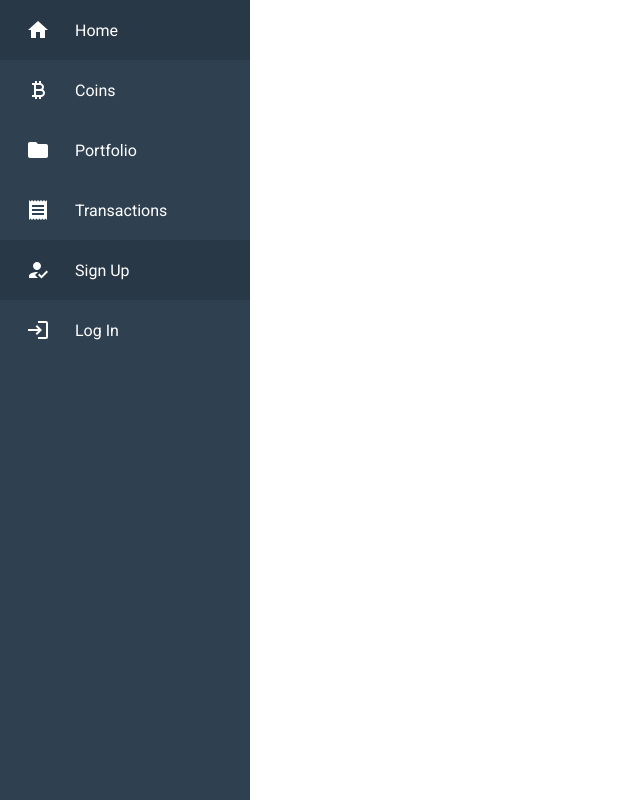
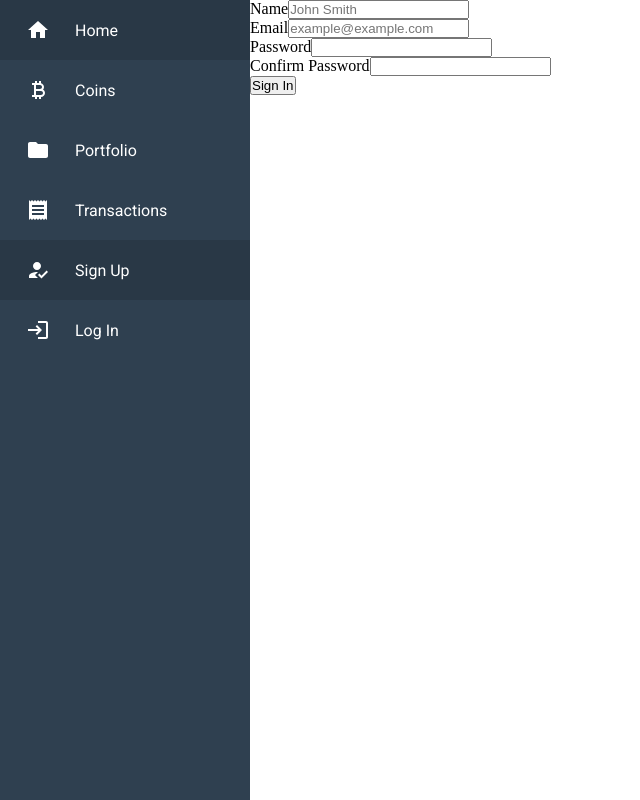
Before and after one commit to wcerteza/Coin-Dash, a React (Vite) app in the folder client/: page /register in a window 1280 px wide. Shown: the whole page, without its empty margins (0-640 px from the left). Built offline with nearby package versions, Linux system fonts and the light colour scheme.

Commit message:
added show page

```diff
--- a/client/src/App.css
+++ b/client/src/App.css
@@ -4,10 +4,22 @@
   padding: 0;
 }
 
+.App {
+  width: 100vw;
+  height: 100vh;
+  display: flex;
+}
+
+.cardWrapper {
+  display: grid;
+  grid-template-columns: repeat(4, 1fr);
+  gap: 20px;
+}
+
 .coin-card {
   background-color: transparent;
-  width: 190px;
-  height: 254px;
+  width: 140px;
+  height: 200px;
   perspective: 1000px;
   font-family: sans-serif;
 }
@@ -59,10 +71,7 @@
 }
 
 /* sidebar */
-.App {
-  width: 100vw;
-  height: 100vh;
-}
+
 
 .Sidebar {
   height: 100%;
--- a/client/src/App.jsx
+++ b/client/src/App.jsx
@@ -1,11 +1,44 @@
 import './App.css'
+import { useState, useEffect } from 'react'
+import { CheckSession } from './services/Auth'
 import Home from './pages/Home'
 import Sidebar from './components/Sidebar'
+import Register from './pages/Register'
+import SignIn from './pages/SignIn'
+import Coins from './pages/Coins'
+import { Route, Routes } from 'react-router'
+import Show from './pages/Show'
 
 const App = () => {
+  const [user, setUser] = useState(null)
+
+  useEffect(() => {
+    const token = localStorage.getItem('token')
+    if (token) {
+      checkToken()
+    }
+  }, [])
+
+  const handleLogOut = () => {
+    setUser(null)
+    localStorage.clear()
+  }
+
+  const checkToken = async () => {
+    const user = await CheckSession()
+    setUser(user)
+  }
   return (
     <div className="App">
-      <Sidebar />
+      <Sidebar user={user} handleLogOut={handleLogOut} />
+      <main>
+        <Routes>
+          <Route path="/signin" element={<SignIn setUser={setUser} />} />
+          <Route path="/register" element={<Register />} />
+          <Route path="/coins" element={<Coins />} />
+          <Route path="/:coin_id" element={<Show />} />
+        </Routes>
+      </main>
     </div>
   )
 }
--- a/client/src/components/CoinCard.jsx
+++ b/client/src/components/CoinCard.jsx
@@ -1,29 +1,15 @@
 import { useEffect, useState } from 'react'
 import { GetCoins } from '../services/CoinServices'
 import { useNavigate } from 'react-router-dom'
+import { Link } from 'react-router-dom'
+import { lazy } from 'react'
 
-const CoinCard = ({ user }) => {
+const CoinCard = ({ coin, index, handleCardHover }) => {
   let navigate = useNavigate()
 
-  const [coins, setCoins] = useState([])
-
-  useEffect(() => {
-    const handleCoins = async () => {
-      const data = await GetCoins()
-      setCoins(data)
-    }
-    handleCoins()
-  }, [])
-
-  const handleCardHover = (index) => {
-    const updatedCoins = [...coins]
-    updatedCoins[index].isHovered = !updatedCoins[index].isHovered
-    setCoins(updatedCoins)
-  }
-
   return (
-    <div className="coin-card">
-      {coins.map((coin, index) => (
+    <div>
+      <div className="coin-card">
         <div
           className={`flip-card-inner ${coin.isHovered ? 'hover' : ''}`}
           key={coin.id}
@@ -35,12 +21,14 @@ const CoinCard = ({ user }) => {
             <img src={coin.image} alt="" />
           </div>
           <div className="flip-card-back">
-            <p className="title">Price: ${coin.current_price}</p>
-            <p>Market Cap Rank: {coin.market_cap_rank}</p>
-            <p>Volume: {coin.total_volume}</p>
+            <div>
+              <Link to={`/${coin._id}`}>
+                <p>View Details</p>
+              </Link>
+            </div>
           </div>
         </div>
-      ))}
+      </div>
     </div>
   )
 }
--- a/client/src/components/SidebarData.jsx
+++ b/client/src/components/SidebarData.jsx
@@ -34,6 +34,6 @@ export const SidebarData = [
   {
     title: 'Log In',
     icon: <LoginIcon />,
-    link: '/login'
+    link: '/signin'
   }
 ]
--- /dev/null
+++ b/client/src/pages/Coins.jsx
@@ -0,0 +1,39 @@
+import React, { lazy, Suspense, useState, useEffect } from 'react'
+const CoinCard = lazy(() => import('../components/CoinCard'))
+import { GetCoins } from '../services/CoinServices'
+
+const Coins = () => {
+  const [coins, setCoins] = useState([])
+
+  useEffect(() => {
+    const handleCoins = async () => {
+      const data = await GetCoins()
+      setCoins(data)
+    }
+    handleCoins()
+  }, [])
+
+  const handleCardHover = (index) => {
+    const updatedCoins = [...coins]
+    updatedCoins[index].isHovered = !updatedCoins[index].isHovered
+    setCoins(updatedCoins)
+  }
+
+  return (
+    <div className="cardWrapper">
+      {coins.map((coin, index) => (
+        <Suspense fallback={<div>Loading...</div>}>
+          <div key={index}>
+            <CoinCard
+              coin={coin}
+              index={index}
+              handleCardHover={handleCardHover}
+            />
+          </div>
+        </Suspense>
+      ))}
+    </div>
+  )
+}
+
+export default Coins
--- a/client/src/pages/Home.jsx
+++ b/client/src/pages/Home.jsx
@@ -1,11 +1,5 @@
-import CoinCard from '../components/CoinCard'
-
-const Home = ({ user }) => {
-  return (
-    <div>
-      <CoinCard />
-    </div>
-  )
+const Home = () => {
+  return <div>Home</div>
 }
 
 export default Home
--- /dev/null
+++ b/client/src/pages/Register.jsx
@@ -0,0 +1,78 @@
+import { useState, useRef } from 'react'
+import { useNavigate } from 'react-router-dom'
+import { RegisterUser } from '../services/Auth'
+
+const Register = () => {
+  let navigate = useNavigate()
+
+  const nameRef = useRef(null)
+  const emailRef = useRef(null)
+  const passwordRef = useRef(null)
+  const confirmPasswordRef = useRef(null)
+
+  const [error, setError] = useState(false)
+
+  const handleSubmit = async (e) => {
+    e.preventDefault()
+    if (
+      !nameRef.current.value ||
+      !emailRef.current.value ||
+      !passwordRef.current.value ||
+      (!confirmPasswordRef.current.value &&
+        passwordRef.current.value !== confirmPasswordRef.current.value)
+    ) {
+      setError(true)
+    } else {
+      await RegisterUser({
+        name: nameRef.current.value,
+        email: emailRef.current.value,
+        password: passwordRef.current.value
+      })
+      navigate('/signin')
+    }
+  }
+
+  return (
+    <div className="signin col">
+      <div className="card-overlay centered">
+        <form className="col" onSubmit={handleSubmit}>
+          <div className="input-wrapper">
+            <label htmlFor="name">Name</label>
+            <input
+              ref={nameRef}
+              name="name"
+              type="text"
+              placeholder="John Smith"
+            />
+          </div>
+          <div className="input-wrapper">
+            <label htmlFor="email">Email</label>
+            <input
+              ref={emailRef}
+              name="email"
+              type="email"
+              placeholder="example@example.com"
+            />
+          </div>
+
+          <div className="input-wrapper">
+            <label htmlFor="password">Password</label>
+            <input ref={passwordRef} type="password" name="password" />
+          </div>
+          <div className="input-wrapper">
+            <label htmlFor="confirmPassword">Confirm Password</label>
+            <input
+              ref={confirmPasswordRef}
+              type="password"
+              name="confirmPassword"
+            />
+          </div>
+          <button>Sign In</button>
+        </form>
+        {error ? <div>Please fill out all fields!</div> : null}
+      </div>
+    </div>
+  )
+}
+
+export default Register
--- /dev/null
+++ b/client/src/pages/Show.jsx
@@ -0,0 +1,36 @@
+import { useEffect, useState } from 'react'
+import { useParams } from 'react-router-dom'
+import { GetCoinDetail } from '../services/CoinServices'
+
+const Show = () => {
+  const [coinDetails, setCoinDetails] = useState()
+  let { coin_id } = useParams()
+  console.log(coin_id)
+  useEffect(() => {
+    const getCoinDetails = async () => {
+      try {
+        const coin = await GetCoinDetail(coin_id)
+        setCoinDetails(coin)
+      } catch (error) {
+        throw error
+      }
+    }
+    getCoinDetails()
+  }, [coin_id])
+
+  return (
+    <div>
+      {coinDetails && (
+        <>
+          <div>{coinDetails.name}</div>
+          <p>{coinDetails.symbol}</p>
+          <img src={coinDetails.image} alt="coin-logo" />
+          <p>Current Price: ${coinDetails.current_price}</p>
+          <p>Total Volume: {coinDetails.total_volume}</p>
+          <p>Rank: {coinDetails.market_cap_rank}</p>
+        </>
+      )}
+    </div>
+  )
+}
+export default Show
--- /dev/null
+++ b/client/src/pages/SignIn.jsx
@@ -0,0 +1,56 @@
+import { useState, useRef } from 'react'
+import { SignInUser } from '../services/Auth'
+import { useNavigate } from 'react-router-dom'
+
+const SignIn = ({ setUser }) => {
+  let navigate = useNavigate()
+
+  const [error, setError] = useState(false)
+
+  const emailRef = useRef(null)
+  const passwordRef = useRef(null)
+
+  const handleSubmit = async (e) => {
+    e.preventDefault()
+    console.log(emailRef.current.value)
+    console.log(passwordRef.current.value)
+
+    if (!emailRef.current.value || !passwordRef.current.value) {
+      setError(true)
+    } else {
+      setError(false)
+      const payload = await SignInUser({
+        email: emailRef.current.value,
+        password: passwordRef.current.value
+      })
+      setUser(payload)
+      navigate('/feed')
+    }
+  }
+
+  return (
+    <div className="signin col">
+      <div className="card-overlay centered">
+        <form className="col" onSubmit={handleSubmit}>
+          <div className="input-wrapper">
+            <label htmlFor="email">Email</label>
+            <input
+              ref={emailRef}
+              name="email"
+              type="email"
+              placeholder="example@example.com"
+            />
+          </div>
+          <div className="input-wrapper">
+            <label htmlFor="password">Password</label>
+            <input ref={passwordRef} type="password" name="password" />
+          </div>
+          <button>Sign In</button>
+        </form>
+        {error ? <div>Please fill out all fields!</div> : null}
+      </div>
+    </div>
+  )
+}
+
+export default SignIn
--- a/client/src/services/CoinServices.js
+++ b/client/src/services/CoinServices.js
@@ -8,3 +8,12 @@ export const GetCoins = async () => {
     throw error
   }
 }
+
+export const GetCoinDetail = async (id) => {
+  try {
+    const response = await Client.get(`coins/${id}`)
+    return response.data
+  } catch (error) {
+    throw error
+  }
+}
```
Also changed, not shown: 2 other files (tests, documents, lock files or other folders).
